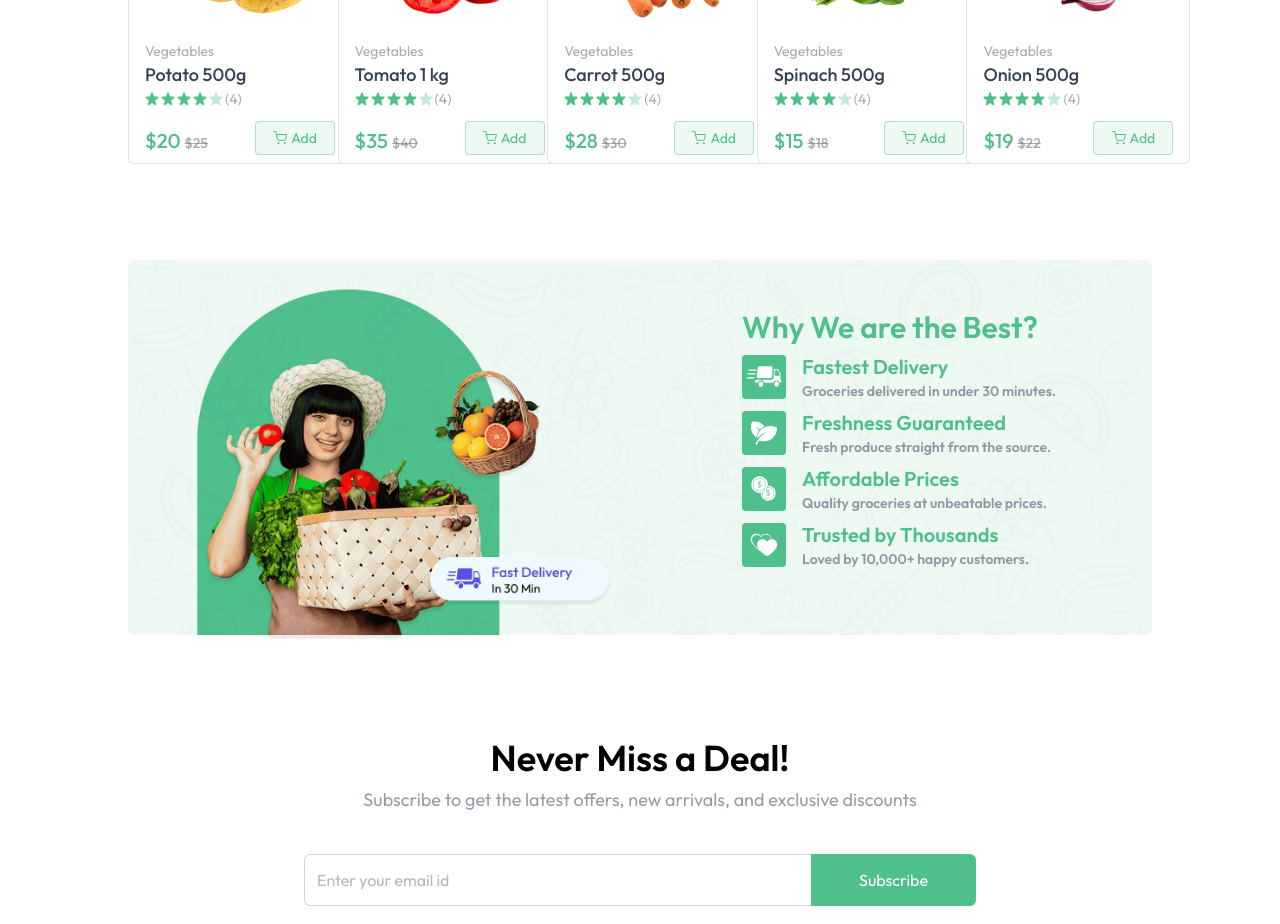
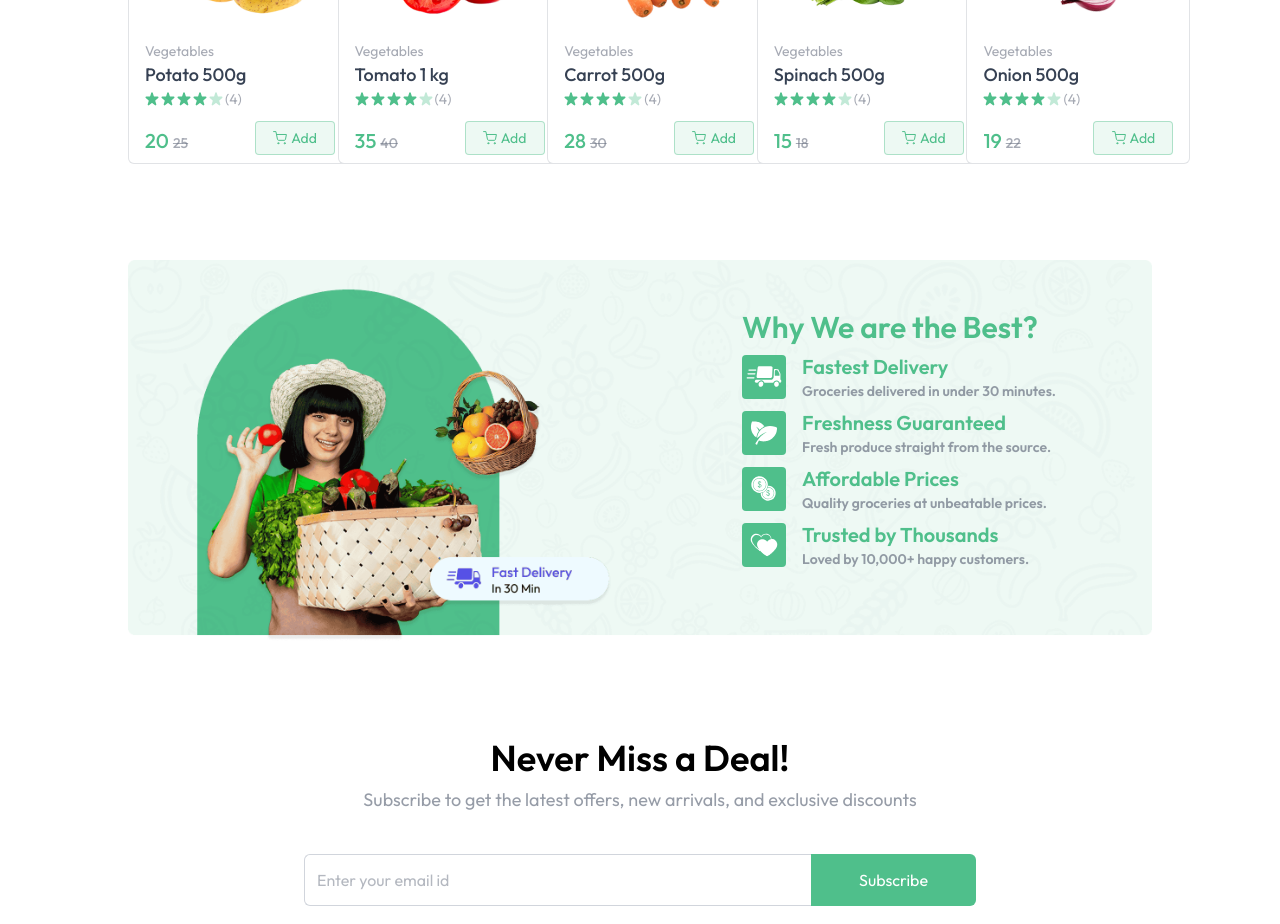
Before and after one commit to SaurabhTomer/GreenCart, a React (Vite) app: page / in a window 1280 px wide. Shown: the part 1040-1964 px from the top of the page. Built offline with nearby package versions, Linux system fonts and the light colour scheme.

Commit message:
Fix currency variable reference and update MyOrders layout for better alignment

```diff
--- a/src/components/ProductCart.jsx
+++ b/src/components/ProductCart.jsx
@@ -44,9 +44,9 @@
           </div>
           <div className="flex items-end justify-between mt-3">
             <p className="md:text-xl text-base font-medium text-primary">
-              {currency}${product.offerPrice}{" "}
+              {currency}{product.offerPrice}{" "}
               <span className="text-gray-500/60 md:text-sm text-xs line-through">
-                {currency}${product.price}
+                {currency}{product.price}
               </span>
             </p>
             <div
--- a/src/context/AppContext.jsx
+++ b/src/context/AppContext.jsx
@@ -7,7 +7,7 @@
 
 export const AppContextProvider = ({ children }) => {
 
-    const currency = import.meta.VITE_CURRENCY;
+    const currency = import.meta.env.VITE_CURRENCY;
 
   const navigate = useNavigate();
   const [user, setUser] = useState(null);
--- a/src/pages/MyOrders.jsx
+++ b/src/pages/MyOrders.jsx
@@ -51,7 +51,7 @@
                 </div>
               </div>
 
-              <div className="text-primary text-lg font-medium">
+              <div className="flex flex-col justify-center md:ml-8 mb-4 md:mb-0">
                 <p>Quantity: {item.quantity || "1"}</p>
                 <p>Status: {order.status}</p>
                 <p>Date: {new Date(order.createdAt).toLocaleDateString()}</p>
```
